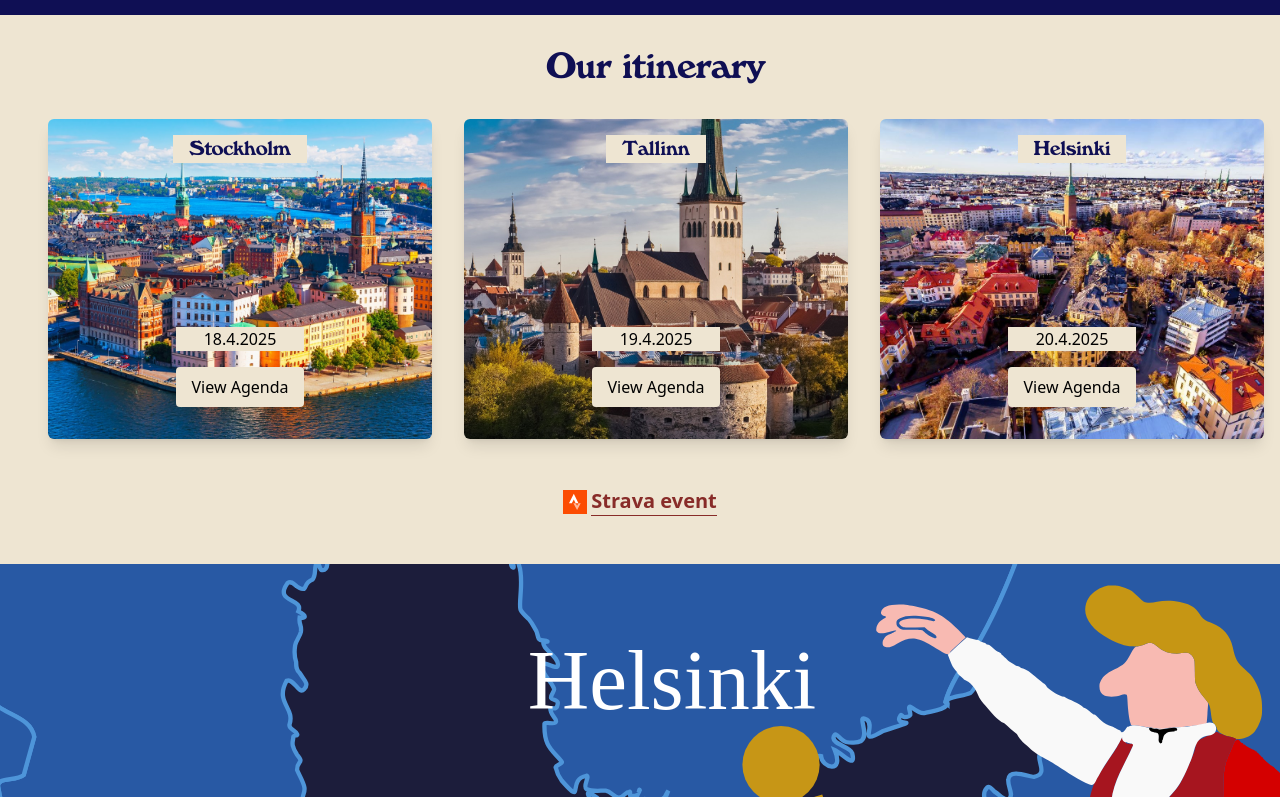
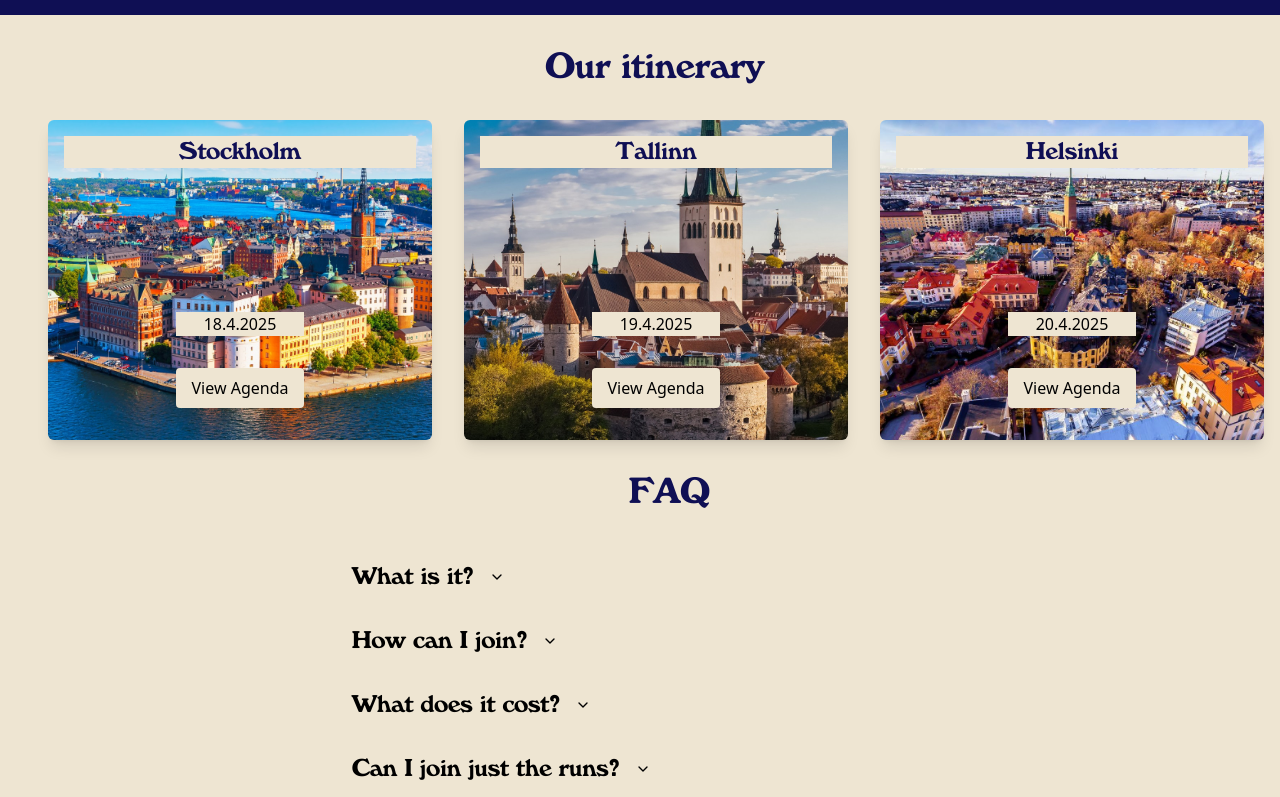
Before and after one commit to Tiketti/mrc-baltic-cruise, a React (Vite) app: page / in a window 1280 px wide. Shown: the part 683-1480 px from the top of the page. Built offline with nearby package versions, Linux system fonts and the light colour scheme; a web font is replaced by a local one.

Commit message:
Add FAQ section
Tweak, unify styles.

```diff
--- a/package.json
+++ b/package.json
@@ -11,10 +11,12 @@
   },
   "dependencies": {
     "@radix-ui/colors": "^3.0.0",
+    "@radix-ui/react-accordion": "^1.2.2",
     "@radix-ui/react-dialog": "^1.1.4",
     "lucide-react": "^0.473.0",
     "react": "^18.3.1",
-    "react-dom": "^18.3.1"
+    "react-dom": "^18.3.1",
+    "tailwindcss-animate": "^1.0.7"
   },
   "devDependencies": {
     "@biomejs/biome": "1.9.4",
--- a/src/App.tsx
+++ b/src/App.tsx
@@ -5,6 +5,8 @@ import { Footer } from './components/Footer';
 import { Header } from './components/Header';
 import { Logo } from './components/Logo';
 import { cities } from './Cities';
+import { Link } from 'lucide-react';
+import { Faq } from './components/Faq';
 
 function App() {
   const [selectedCity, setSelectedCity] = useState<string | null>(null);
@@ -23,10 +25,16 @@ function App() {
       />
       <Header />
       <Logo />
-      <div className='flex flex-col md:flex-col space-y-8 md:space-x-8 md:w-full items-center'>
-        <h2 className='text-4xl w-full inline-flex justify-center md:pl-8'>
-          Our itinerary
-        </h2>
+      <div className='flex flex-col md:flex-col space-y-8 md:space-x-8 md:w-full items-center justify-center'>
+        <a
+          href='#itinerary'
+          className='flex items-center group border-b border-brand-paper hover:border-brand-burgundy'
+        >
+          <Link className='invisible group-hover:visible' />
+          <h2 id='itinerary' className='pl-2'>
+            Our itinerary
+          </h2>
+        </a>
         <div className='flex flex-col w-full md:flex-row md:space-x-8 space-y-8 md:space-y-0 md:px-8'>
           {cities.map(({ name, date, imageUrl }) => (
             <CityCard
@@ -38,6 +46,7 @@ function App() {
             />
           ))}
         </div>
+        <Faq />
       </div>
       <div className='flex justify-center'>
         <a
@@ -47,7 +56,7 @@ function App() {
           rel='noreferrer'
         >
           <img src='assets/strava-seeklogo.svg' alt='Logo' className='h-6' />
-          <span className='text-brand-burgundy border-b hover:border-dashed border-brand-burgundy font-semibold text-xl'>
+          <span className='text-brand-burgundy border-b border-brand-paper hover:border-brand-burgundy font-semibold text-xl'>
             Strava event
           </span>
         </a>
--- a/src/components/CityCard.tsx
+++ b/src/components/CityCard.tsx
@@ -11,13 +11,13 @@ const CityCard = ({ city, date, imageUrl, onClick }: CityCardProps) => {
       style={{ backgroundImage: `url("${imageUrl}")` }}
       className='bg-center bg-cover shadow-lg rounded-md hover:shadow-xl overflow-hidden flex flex-col items-center justify-between w-full h-80 p-4'
     >
-      <h2 className='text-xl font-semibold bg-brand-paper px-4'>{city}</h2>
+      <h3 className='bg-brand-paper px-4'>{city}</h3>
       <div className='p-4 text-center'>
         <p className='text-gray-500 bg-brand-paper'>{date}</p>
         <button
           type='button'
           onClick={onClick}
-          className='mt-4 bg-brand-paper text-white px-4 py-2 rounded hover:bg-blue-600 cursor-pointer'
+          className='mt-8 bg-brand-paper text-white px-4 py-2 rounded hover:bg-blue-600 cursor-pointer'
         >
           View Agenda
         </button>
--- a/src/components/Dialog.tsx
+++ b/src/components/Dialog.tsx
@@ -28,7 +28,7 @@ export const Dialog = ({ open, onOpenChange, title, content }: DialogProps) => (
           The agenda!
         </Description>
         {content}
-        <div className='flex justify-end mt-6' />
+        <div className='flex justify-end mt-8' />
         <Close asChild>
           <button type='button' className='IconButton' aria-label='Close'>
             <XCircle size='36' />
--- /dev/null
+++ b/src/components/Faq.tsx
@@ -0,0 +1,97 @@
+import { ChevronDown, Link } from "lucide-react";
+import {
+	Accordion,
+	AccordionItem,
+	AccordionTrigger,
+	AccordionContent,
+} from "@radix-ui/react-accordion";
+import type { ReactNode } from "react";
+
+interface FaqItem {
+	title: string;
+	content: string;
+	nodeContent?: ReactNode;
+}
+
+const faqItems: FaqItem[] = [
+	{
+		title: "What is it?",
+		content: `It's three cities in three days in great company. We run and sit down for beers afterwards. It's simple yet beautiful.`,
+	},
+	{
+		title: "How can I join?",
+		content: `Follow this page and our Strava events. We also have an Instagram account <a href="">@mrcbalticcruise</a>. And then...
+
+    Just show up! We welcome everybody to join in whatever city you can travel to.`,
+		nodeContent: (
+			<>
+				Follow this page and our Strava events. We also have an Instagram
+				account{" "}
+				<a
+					href="https://www.instagram.com/mrcbalticcruise/"
+					target="_blank"
+					rel="noreferrer"
+				>
+					@mrcbalticcruise
+				</a>{" "}
+				to keep you posted. And then...
+				<br />
+				<br />
+				Just show up! We welcome everybody to join in whatever city you can
+				travel to. You are responsible for booking your own trips, but our{" "}
+				<a href="#itinerary">Itinerary + agenda</a> section offers suggestions.
+			</>
+		),
+	},
+	{
+		title: "What does it cost?",
+		content: "Your own travels, food and beer. We charge nothing.",
+	},
+	{
+		title: "Can I join just the runs?",
+		content: "Absolutely. Feel free to come and run with us.",
+	},
+	{
+		title: "Can I go just part of the way?",
+		content: `Remember those "choose your own adventure" books from back in the day? This is one of those situations.
+
+    Join where you can and you're free to run only a part of the way.`,
+	},
+	{
+		title: "Who the hell thinks of things like these?",
+		content: `That's what we keep asking ourselves, too!
+
+    But really. All credit goes to Felix from MRC Helsinki. He's the creative mind and driving force behind this whole thing.`,
+	},
+];
+
+export const Faq = () => {
+	return (
+		<div className="flex flex-col w-full items-center justify-center">
+			<a
+				href="#faq"
+				className="flex items-center justify-center group border-b border-brand-paper hover:border-brand-burgundy"
+			>
+				<Link className="invisible group-hover:visible" />
+				<h2 id="faq" className="pl-2">
+					FAQ
+				</h2>
+			</a>
+			<div className="flex w-full max-w-2xl text-left items-start mt-8 px-8">
+				<Accordion type="multiple" className="">
+					{faqItems.map(({ title, nodeContent, content }) => (
+						<AccordionItem key={title} value={title} className="">
+							<AccordionTrigger className="flex flex-1 text-nowrap items-center justify-between py-4 transition-all data-[state=open]:text-brand-burgundy [&[data-state=open]>svg]:rotate-180 text-2xl font-[windsor] cursor-pointer">
+								{title}
+								<ChevronDown className="ml-4 h-4 w-4 shrink-0 transition-transform duration-200" />
+							</AccordionTrigger>
+							<AccordionContent className="whitespace-pre-line overflow-hidden transition-all data-[state=closed]:animate-accordion-up data-[state=open]:animate-accordion-down">
+								{nodeContent || content}
+							</AccordionContent>
+						</AccordionItem>
+					))}
+				</Accordion>
+			</div>
+		</div>
+	);
+};
--- a/src/styles/global.css
+++ b/src/styles/global.css
@@ -1,13 +1,11 @@
-@import "@radix-ui/colors/black-alpha.css";
-@import "@radix-ui/colors/green.css";
-@import "@radix-ui/colors/mauve.css";
-@import "@radix-ui/colors/violet.css";
+@import '@radix-ui/colors/black-alpha.css';
+@import '@radix-ui/colors/green.css';
+@import '@radix-ui/colors/mauve.css';
+@import '@radix-ui/colors/violet.css';
 
 @tailwind base;
 @tailwind components;
 @tailwind utilities;
-
-
 
 * {
   box-sizing: border-box;
@@ -22,10 +20,7 @@
   width: 100%;
 }
 
-
-
 @layer base {
-
   @font-face {
     font-family: 'MikkelWind';
     font-style: normal;
@@ -50,23 +45,31 @@
   }
 
   h1 {
-    font-family: "MikkelWind", system-ui, sans-serif;
+    font-family: 'MikkelWind', system-ui, sans-serif;
     @apply text-brand-blue;
   }
 
-  h2, h3 {
-    font-family: "Windsor", system-ui, sans-serif;
+  h2,
+  h3 {
+    font-family: 'Windsor', system-ui, sans-serif;
     @apply text-brand-blue;
   }
 
+  h2 {
+    @apply text-4xl w-full inline-flex justify-center;
+  }
+
+  h3 {
+    @apply text-2xl w-full inline-flex justify-center;
+  }
+
   body {
-    font-family: "Gothamhtf", system-ui, sans-serif;
+    font-family: 'Gothamhtf', system-ui, sans-serif;
   }
 
   a {
-    @apply text-brand-burgundy
+    @apply text-brand-burgundy;
   }
-
 }
 
 html {
@@ -109,8 +112,7 @@ input {
 .DialogContent {
   background-color: white;
   border-radius: 6px;
-	box-shadow:
-		hsl(206 22% 7% / 35%) 0px 10px 38px -10px,
+  box-shadow: hsl(206 22% 7% / 35%) 0px 10px 38px -10px,
     hsl(206 22% 7% / 20%) 0px 10px 20px -15px;
   position: fixed;
   top: 50%;
@@ -131,7 +133,7 @@ input {
   font-weight: 500;
   color: var(--mauve-12);
   /* font-size: 2.25rem; */
-	@apply text-4xl
+  @apply text-4xl;
 }
 
 .DialogDescription {
--- a/tailwind.config.js
+++ b/tailwind.config.js
@@ -14,7 +14,23 @@ export default {
         yellow: '#f5e14b',
       },
     },
-    extend: { fontFamily: { sans: ['Inter var', 'sans-serif'] } },
+    extend: {
+      fontFamily: { sans: ['Inter var', 'sans-serif'] },
+      keyframes: {
+        'accordion-down': {
+          from: { height: 0 },
+          to: { height: 'var(--radix-accordion-content-height)' },
+        },
+        'accordion-up': {
+          from: { height: 'var(--radix-accordion-content-height)' },
+          to: { height: 0 },
+        },
+      },
+      animation: {
+        'accordion-down': 'accordion-down 0.2s ease-out',
+        'accordion-up': 'accordion-up 0.2s ease-out',
+      },
+    },
   },
-  plugins: [],
+  plugins: [require('tailwindcss-animate')],
 };
```
Also changed, not shown: 1 other file (tests, documents, lock files or other folders). Lines whose indentation alone changed are shown as unchanged.
